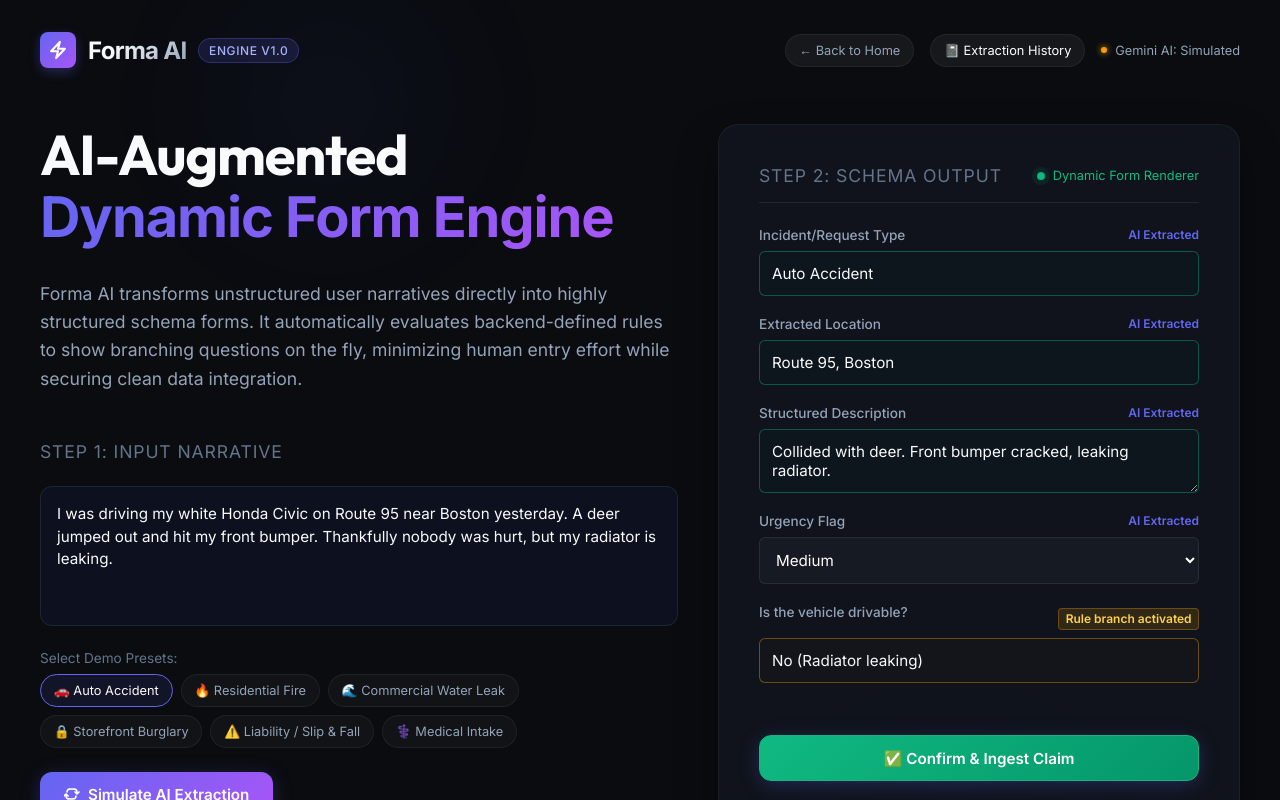
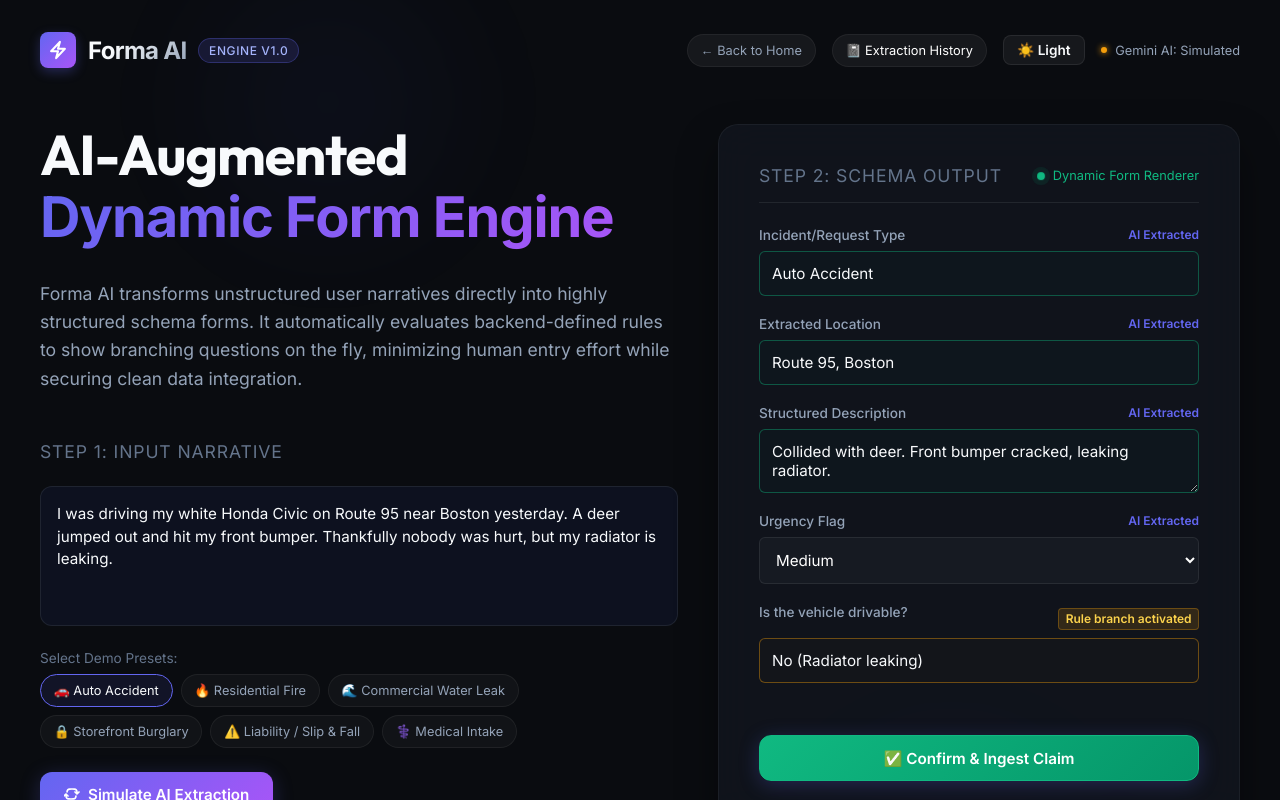
Before and after one commit to ASIM-05/forma-ai, a React (Vite) app in the folder frontend/: page / in a window 1280 px wide. Both pictures are taken after a click on the button "Launch Live Simulator". Shown: the top 800 px of the page. Built offline with nearby package versions, Linux system fonts and the light colour scheme; no server answers.

Commit message:
feat: add dark and light mode theme toggle with persistent glassmorphism styling

```diff
--- a/frontend/src/App.tsx
+++ b/frontend/src/App.tsx
@@ -180,6 +180,20 @@
 
   // Gemini health status
   const [geminiActive, setGeminiActive] = useState(false);
+
+  // Theme state (Dark / Light)
+  const [theme, setTheme] = useState<'dark' | 'light'>(() => {
+    return (localStorage.getItem('forma_theme') as 'dark' | 'light') || 'dark';
+  });
+
+  useEffect(() => {
+    document.documentElement.setAttribute('data-theme', theme);
+    localStorage.setItem('forma_theme', theme);
+  }, [theme]);
+
+  const toggleTheme = () => {
+    setTheme((prev) => (prev === 'dark' ? 'light' : 'dark'));
+  };
 
   useEffect(() => {
     const checkGeminiStatus = async () => {
@@ -429,6 +443,27 @@
             }}
           >
             {view === 'history' ? '⚡ Active Simulator' : '📓 Extraction History'}
+          </button>
+
+          <button
+            onClick={toggleTheme}
+            className="btn"
+            style={{
+              background: 'rgba(255, 255, 255, 0.05)',
+              border: '1px solid var(--border-color)',
+              color: 'var(--text-primary)',
+              padding: '0.4rem 0.85rem',
+              fontSize: '0.85rem',
+              borderRadius: '8px',
+              cursor: 'pointer',
+              display: 'flex',
+              alignItems: 'center',
+              gap: '0.4rem',
+              transition: 'all 0.2s ease'
+            }}
+            title="Toggle Light / Dark Mode"
+          >
+            {theme === 'dark' ? '☀️ Light' : '🌙 Dark'}
           </button>
 
           <div className="tech-badge" style={{ display: 'flex', alignItems: 'center', gap: '0.5rem' }}>
--- a/frontend/src/styles/index.css
+++ b/frontend/src/styles/index.css
@@ -39,11 +39,29 @@
   --transition-fast: all 0.15s ease;
 }
 
+[data-theme="light"] {
+  --bg-primary: #f8fafc;
+  --bg-secondary: #f1f5f9;
+  --bg-tertiary: #e2e8f0;
+
+  --text-primary: #0f172a;
+  --text-secondary: #334155;
+  --text-muted: #64748b;
+
+  --border-color: rgba(0, 0, 0, 0.1);
+  --border-focus: rgba(99, 102, 241, 0.5);
+
+  --glass-bg: rgba(255, 255, 255, 0.85);
+  --glass-border: rgba(0, 0, 0, 0.08);
+  --glass-shadow: rgba(0, 0, 0, 0.08);
+}
+
 body {
   background-color: var(--bg-primary);
   color: var(--text-primary);
   min-height: 100vh;
   overflow-x: hidden;
+  transition: background-color 0.3s ease, color 0.3s ease;
 }
 
 h1, h2, h3, h4, h5, h6 {
```
